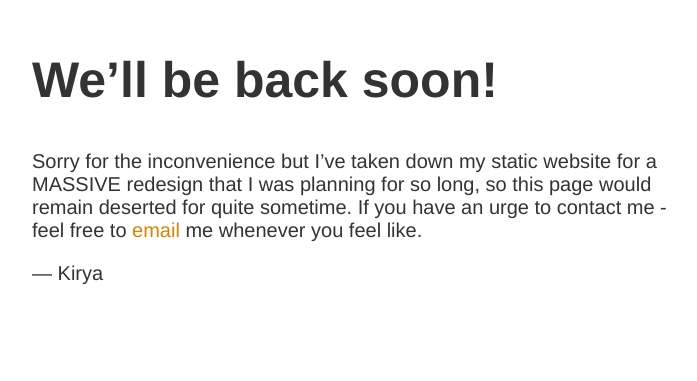
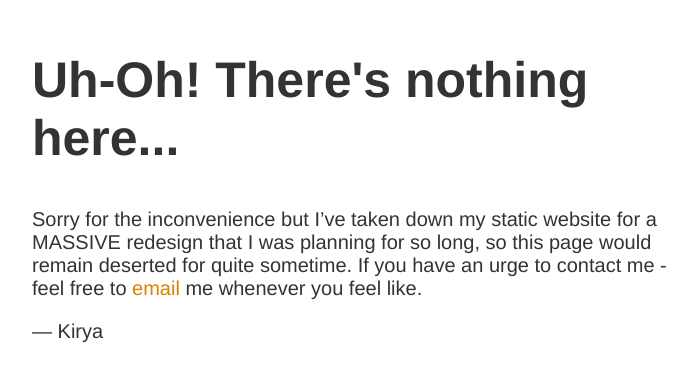
Before and after one commit to kyanukovich/kyanukovich.github.io, a plain HTML site: page index.html in a window 1280 px wide. Shown: the part 149-530 px from the top of the page, without its empty margins (283-980 px from the left). Drawn offline with Linux system fonts and the light colour scheme.

Commit message:
Update static page

```diff
--- a/index.html
+++ b/index.html
@@ -10,7 +10,7 @@
 </style>
 
 <article>
-    <h1>We&rsquo;ll be back soon!</h1>
+    <h1>Uh-Oh! There's nothing here...</h1>
     <div>
         <p>Sorry for the inconvenience but I&rsquo;ve taken down my static website for a MASSIVE redesign that I was planning for so long, so this page would remain deserted for quite sometime. If you have an urge to contact me - feel free to <a href="mailto:yankirill@icloud.com">email</a> me whenever you feel like.</p>
         <p>&mdash; Kirya</p>
```
